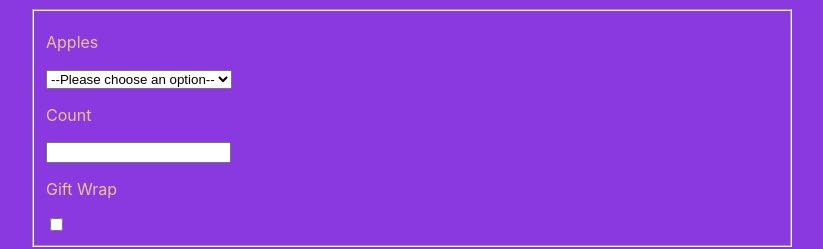
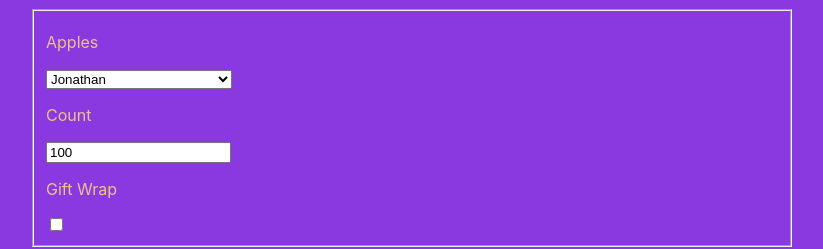
Before and after one commit to maksimo-vvd/lrn-digital-ocean-tutorial, a React (Create React App) app: page / in a window 1280 px wide. Shown: the part 202-451 px from the top of the page, without its empty margins (228-1051 px from the left). Built offline with nearby package versions, Linux system fonts and the light colour scheme.

Commit message:
Updating Form Data Using Controlled Components

```diff
--- a/src/components/App/App.js
+++ b/src/components/App/App.js
@@ -20,24 +20,41 @@ const Title = styled.h1`
 `
 
 const formReducer = ( state, event ) => {
-  const isCheckbox = event.target.type === 'checkbox'
-  console.log('form Reducer: ', isCheckbox)
+  // const isCheckbox = event.target.type === 'checkbox'
+
+  if (event.reset) {
+    return {
+      apple: '',
+      count: 0,
+      name: '',
+      'gift-wrap': false,
+    }
+  }
+
   return {
     ...state,
-    [event.target.name]: isCheckbox ? event.target.checked : event.target.value,
-    // [event.name]: event.value,
+    // [event.target.name]: isCheckbox ? event.target.checked : event.target.value,
+    [event.name]: event.value,
   }
 }
 
 function App() {
-  const [formData, setFormData] = useReducer(formReducer, {})
+  const [formData, setFormData] = useReducer(formReducer, {
+    count: 100,
+    apple: 'jonathan',
+  })
   const [submitting, setSubmitting] = useState(false)
 
   const handleSubmit = event => {
     event.preventDefault()
     setSubmitting(true)
 
-    setTimeout(() => setSubmitting(false), 3000)
+    setTimeout(() => {
+      setSubmitting(false)
+      setFormData({
+        reset: true
+      })
+    }, 3000)
   }
 
   const handleChange = event => {
@@ -56,7 +73,6 @@ function App() {
           You are Submitting the following:
           <ul>
             {Object.entries(formData).map(([name, value]) => {
-              console.log(45454, name, value)
               return <li key={ name }> <b>{ name }</b>: { value.toString() } </li>
             } )}
           </ul>
@@ -69,9 +85,10 @@ function App() {
             <p>Name</p>
             <input
               name="name"
-              // onChange={ handleChange }
-              onChange={ setFormData }
+              onChange={ handleChange }
+              // onChange={ setFormData }
               autoComplete="off"
+              value={ formData.name || '' }
             />
           </label>
         </FormFieldset>
@@ -81,8 +98,9 @@ function App() {
             <p>Apples</p>
             <select
               name="apple"
-              // onChange={ handleChange }
-              onChange={ setFormData }
+              onChange={ handleChange }
+              // onChange={ setFormData }
+              value={ formData.apple || '' }
             >
               <option value="">--Please choose an option--</option>
               <option value="fuji">Fuji</option>
@@ -96,9 +114,10 @@ function App() {
             <input
               type="number"
               name="count"
-              // onChange={ handleChange }
-              onChange={ setFormData }
-              step="1"
+              onChange={ handleChange }
+              // onChange={ setFormData }
+              step="10"
+              value={ formData.count || '' }
             />
           </label>
 
@@ -107,8 +126,9 @@ function App() {
             <input
               type="checkbox"
               name="gift-wrap"
-              // onChange={ handleChange }
-              onChange={ setFormData }
+              onChange={ handleChange }
+              // onChange={ setFormData }
+              checked={ formData['gift-wrap'] || false}
             />
           </label>
         </FormFieldset>
```
